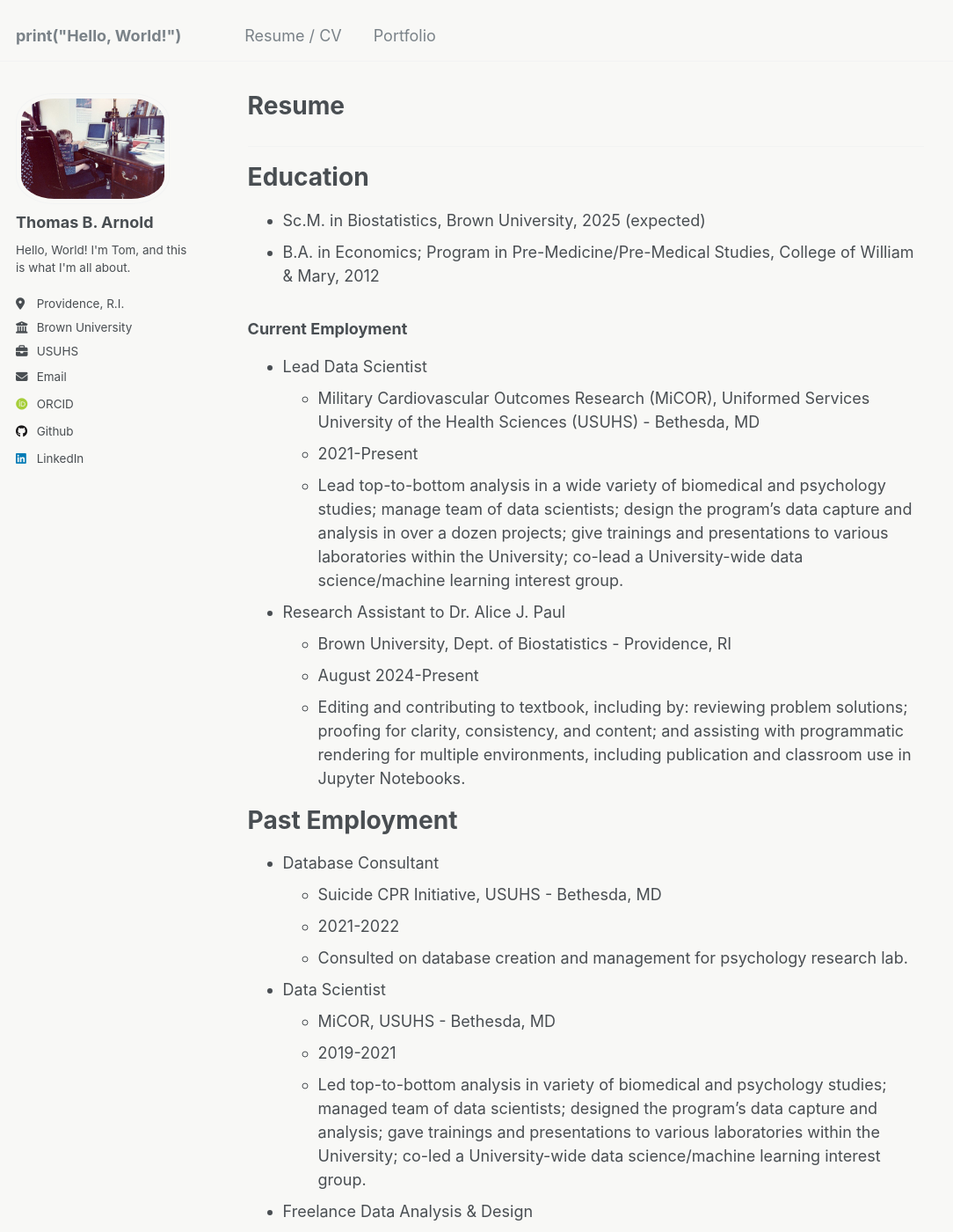
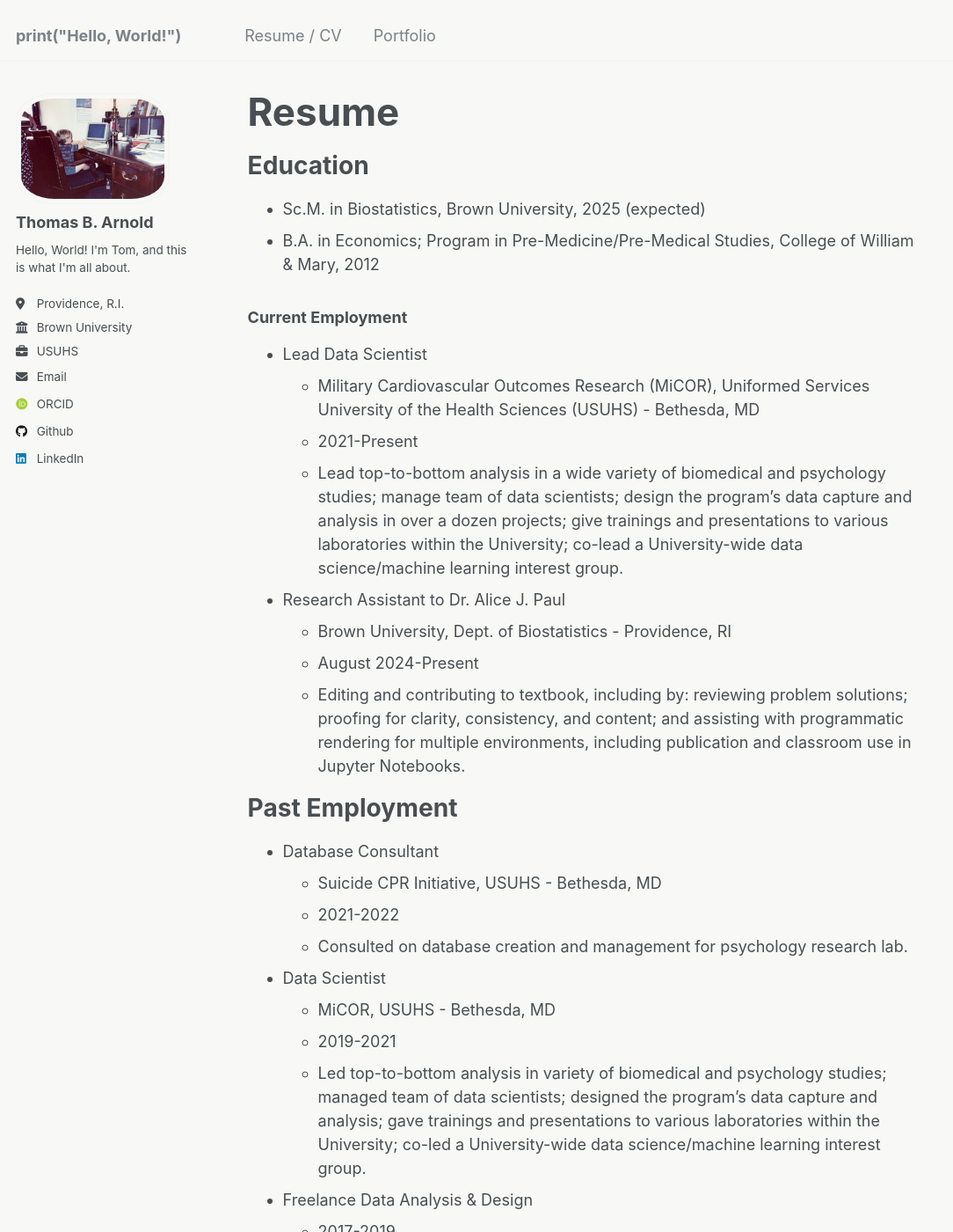
Before and after one commit to tomrannosaurus/tomrannosaurus.github.io, a Jekyll site: the page built from _pages/about.md, in a window 1280 px wide and 1400 px high. Shown: the whole window at 88% size, without its empty margins (0-1084 px from the left). Built offline with Jekyll 4.4.1, drawn with Linux system fonts in a browser that asks for light colours; some web fonts are replaced.

Commit message:
Update _page.scss

```diff
--- a/_pages/about.md
+++ b/_pages/about.md
@@ -10,7 +10,6 @@ redirect_from:
 ---
 
 {% include base_path %}
------------------------
 
 # Education
 
--- a/_sass/_page.scss
+++ b/_sass/_page.scss
@@ -37,6 +37,8 @@
 .page__title {
   margin-top: 0;
   line-height: 1;
+  font-size: $type-size-1; // Use the variable or set a specific size
+
 
   & + .page__meta {
     margin-top: -0.5em;
```
